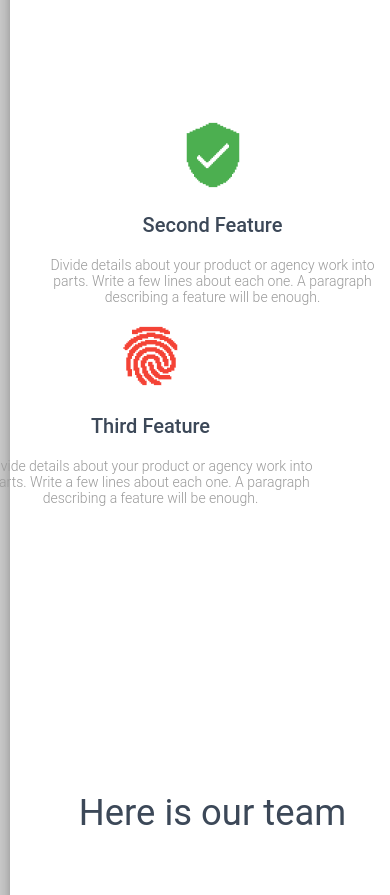
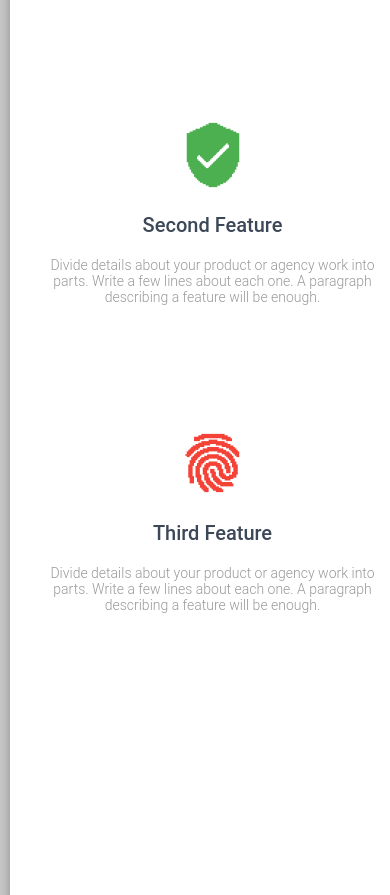
Before and after one commit to razins-web/landing-page, a plain HTML site: page index.html in a window 390 px wide. Shown: the part 1246-2141 px from the top of the page. Drawn offline with Linux system fonts and the light colour scheme.

Commit message:
addcommit3

```diff
--- a/style/style.scss
+++ b/style/style.scss
@@ -437,6 +437,11 @@ footer p {
   padding: 0 0 107px 0;
 }
 
+.texticon2 {
+  padding: 0 0 107px 0;
+  margin: auto;
+}
+
   #wwu {
     margin: auto;
   }
```
Also changed, not shown: style/style.css, 1 other file.
